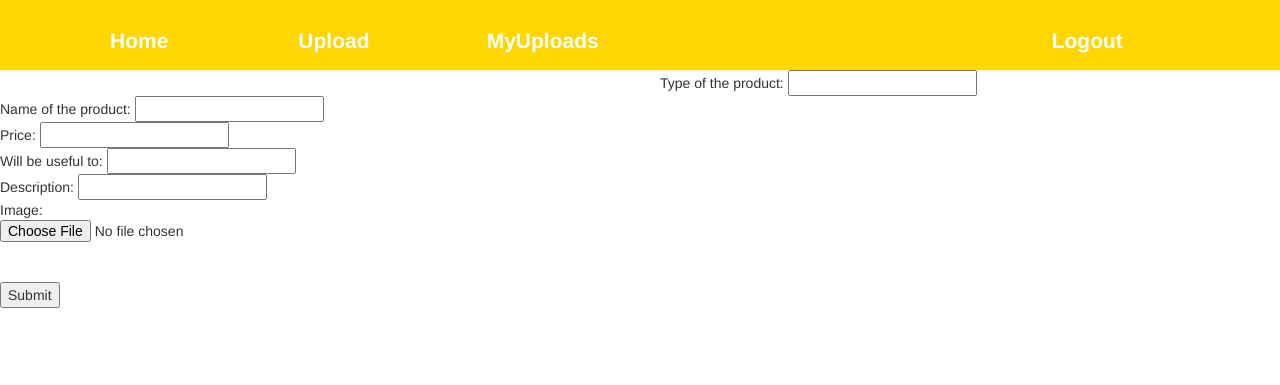
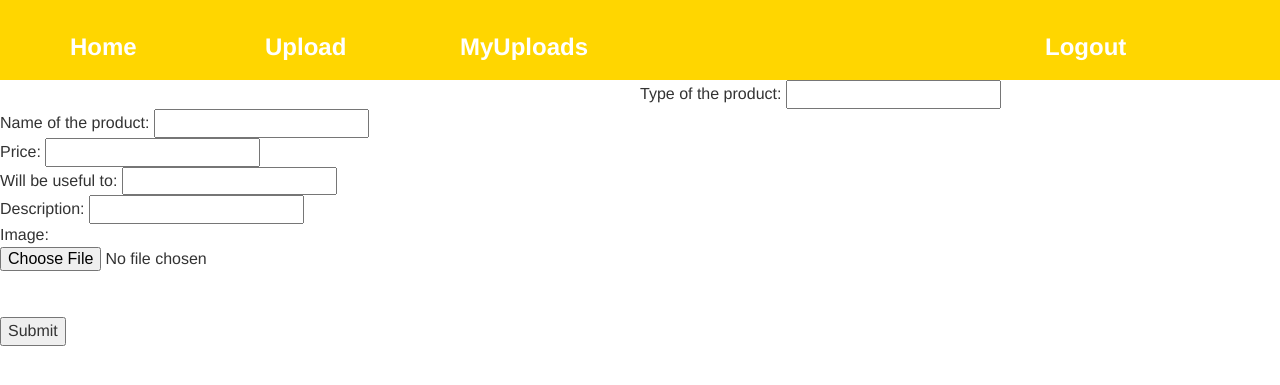
Before and after one commit to CHARMI-KHAMBHATI/wizardz_amoc, a PHP site: page /login/Upload_file.html in a window 1280 px wide. Shown: the top 385 px of the page. Run offline with PHP 8.4, Linux system fonts and the light colour scheme.

Commit message:
Update style_home.css

```diff
--- a/css/style_home.css
+++ b/css/style_home.css
@@ -1,3 +1,20 @@
+html, body, div, span, object, iframe, h1, h2, h3, h4, h5, h6, p, blockquote,
+pre, a, abbr, acronym, address, big, cite, code, del, dfn, em, img, ins, kbd,
+q, s, samp,small, strike, strong, sub, sup, tt, var, b, u, i, center, dl, dt,
+dd, ol, ul, li, fieldset, form, label, legend, table, caption, tbody, tfoot,
+thead, tr, th, td, article, aside, canvas, details, embed, figure, figcaption,
+footer, header, hgroup, menu, nav, output, ruby, section, summary, time, mark,
+audio, video {
+margin: 0;
+padding: 0;
+border: 0;
+font-size: 100%;
+vertical-align: baseline;
+}
+article, aside, details, figcaption, figure, footer, header, hgroup, menu,
+nav, section {
+display: block;
+}
 .navigation
 {
 	background-color: 	 #ffd600;
@@ -20,3 +37,37 @@
 #logout{
 	float: right;
 }
+#contents{
+	width: 25%;
+	height: 30%;
+}
+#contents a img
+{
+	max-width: 100%;
+	min-width: 100%;
+	height: 75%;
+
+}
+#contents_description{
+	font-size: 75%;
+	line-height: .5px;
+	width: 100%;
+	height: 25%;
+	text-align: left;
+}
+
+#loginThroughGmail{
+	display: inline-block;
+	width: 100%;
+	height: 100vh;
+}
+#sign_up{
+	font-size: 3em;
+	position: relative;
+
+}
+#loginThroughGmail a img{
+	display: inline-block;
+	position: relative;
+	vertical-align: top;
+}
```
